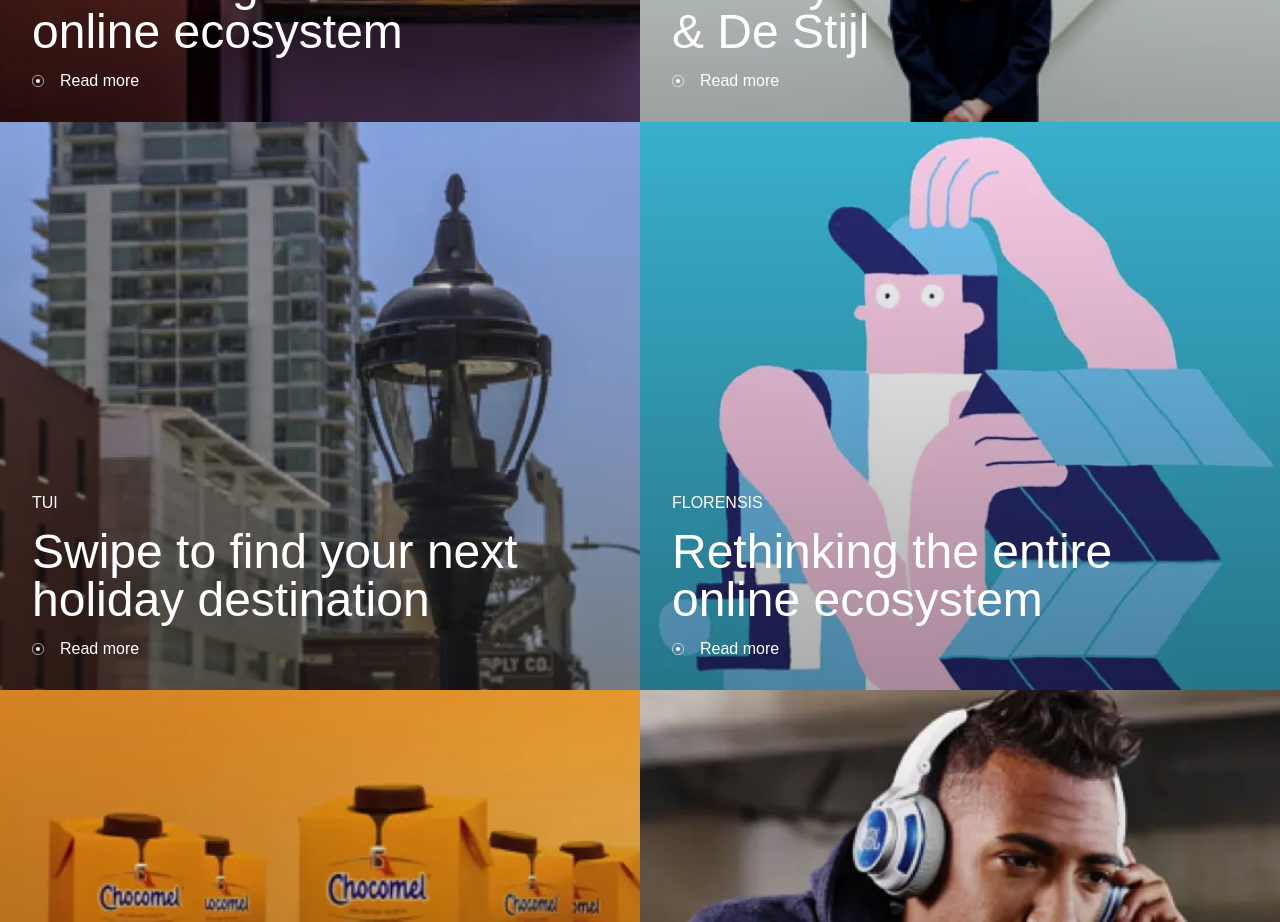
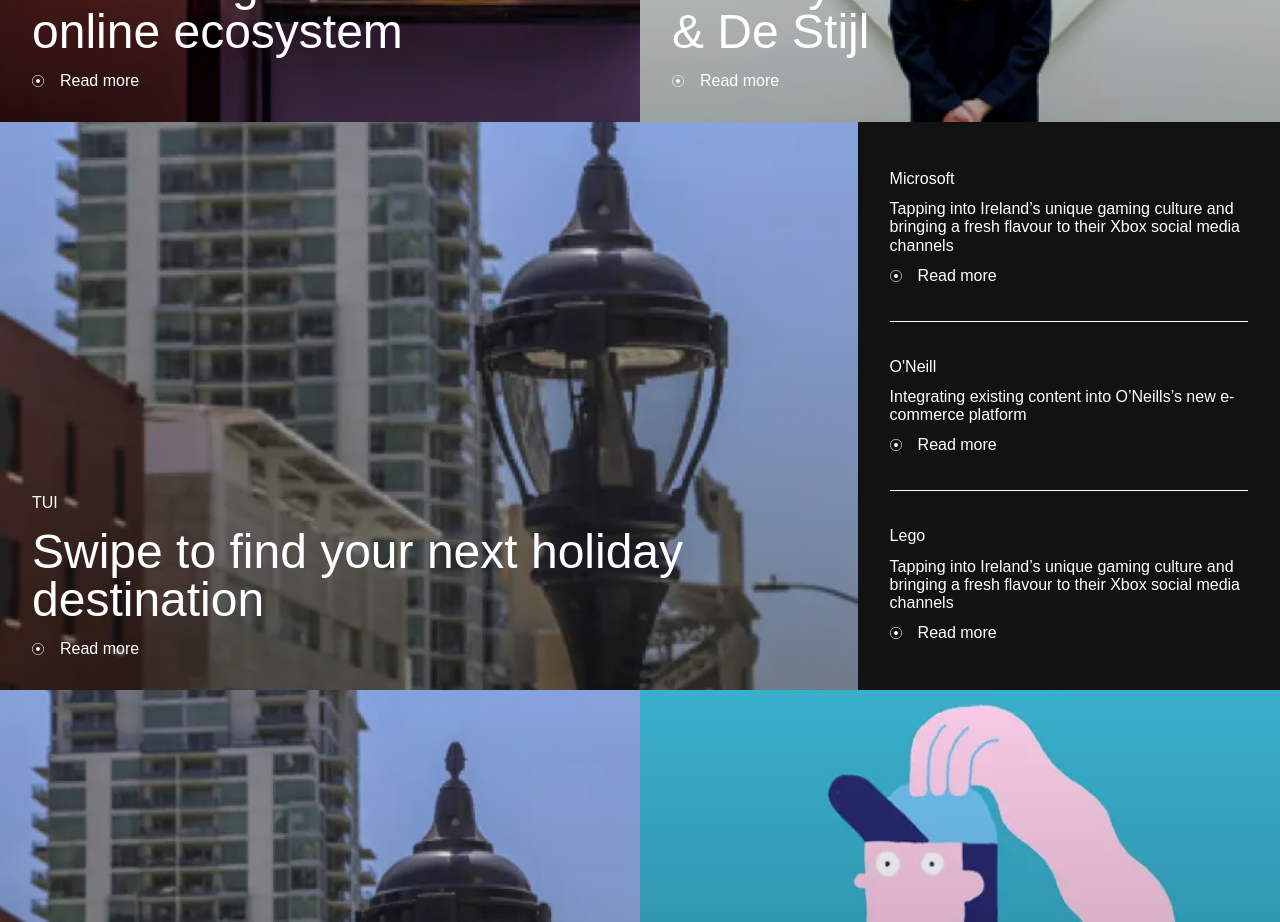
Before and after one commit to nikita-rudenko/deptest, a Next.js app: page / in a window 1280 px wide. Shown: the part 1780-2702 px from the top of the page. Built offline with nearby package versions, Linux system fonts and the light colour scheme; a web font is replaced by a local one.

Commit message:
feat: add client note component

```diff
--- /dev/null
+++ b/components/ClientNoteSection/ClientNote.tsx
@@ -0,0 +1,26 @@
+import { Box } from "components/Box"
+import { ReadMore } from "components/ReadMore"
+import { Typography } from "components/Typography"
+
+import { Note } from "./ClientNoteSection.data"
+
+type ClientNoteProps = Note
+
+const ClientNote = ({
+  clientName,
+  description,
+}: ClientNoteProps): JSX.Element => {
+  return (
+    <Box>
+      <Typography as="h3" variant="2xs" css={{ marginBottom: "12px" }}>
+        {clientName}
+      </Typography>
+      <Typography as="p" variant="2xs" css={{ marginBottom: "12px" }}>
+        {description}
+      </Typography>
+
+      <ReadMore />
+    </Box>
+  )
+}
+export default ClientNote
--- /dev/null
+++ b/components/ClientNoteSection/ClientNoteSection.data.ts
@@ -0,0 +1,22 @@
+export type Note = {
+  clientName: string
+  description: string
+}
+
+export const data: Note[] = [
+  {
+    clientName: "Microsoft",
+    description:
+      "Tapping into Ireland’s unique gaming culture and bringing a fresh flavour to their Xbox social media channels",
+  },
+  {
+    clientName: "O'Neill",
+    description:
+      "Integrating existing content into O’Neills’s new e-commerce platform",
+  },
+  {
+    clientName: "Lego",
+    description:
+      "Tapping into Ireland’s unique gaming culture and bringing a fresh flavour to their Xbox social media channels",
+  },
+]
--- /dev/null
+++ b/components/ClientNoteSection/ClientNoteSection.styled.ts
@@ -0,0 +1,42 @@
+import { Box } from "components/Box"
+import { styled } from "stitches.config"
+
+export const Container = styled(Box, {
+  "display": "flex",
+  "flexDirection": "column",
+
+  "@lg": {
+    display: "grid",
+  },
+
+  "variants": {
+    cardPosition: {
+      left: {
+        gridTemplateColumns: "67% 1fr",
+      },
+      right: {
+        gridTemplateColumns: "1fr 67%",
+        flexDirection: "column-reverse",
+      },
+    },
+  },
+})
+
+export const NotesList = styled(Box, {
+  "color": "$fWhite",
+  "display": "flex",
+  "justifyContent": "center",
+  "flexDirection": "column",
+  "padding": "32px",
+
+  "> *:not(:last-child)": {
+    "&::after": {
+      margin: "36px 0",
+      content: "",
+      display: "block",
+      width: "100%",
+      height: "1px",
+      background: "#fff",
+    },
+  },
+})
--- /dev/null
+++ b/components/ClientNoteSection/ClientNoteSection.tsx
@@ -0,0 +1,31 @@
+import { ClientCard } from "components/ClientCard"
+import { ClientCase } from "data/clients"
+
+import ClientNote from "./ClientNote"
+import { data } from "./ClientNoteSection.data"
+import * as Styled from "./ClientNoteSection.styled"
+
+type ClientNoteSectionProps = {
+  card: ClientCase
+  cardPosition: "left" | "right"
+}
+
+const ClientNoteSection = ({
+  card,
+  cardPosition,
+}: ClientNoteSectionProps): JSX.Element => {
+  return (
+    <Styled.Container cardPosition={cardPosition}>
+      {cardPosition === "left" && <ClientCard {...card} />}
+
+      <Styled.NotesList>
+        {data.map((note) => (
+          <ClientNote key={note.clientName} {...note} />
+        ))}
+      </Styled.NotesList>
+
+      {cardPosition === "right" && <ClientCard {...card} />}
+    </Styled.Container>
+  )
+}
+export default ClientNoteSection
--- /dev/null
+++ b/components/ReadMore/ReadMore.tsx
@@ -0,0 +1,24 @@
+import { Box } from "components/Box"
+import { PointIcon } from "components/SVG"
+import { Typography } from "components/Typography"
+
+export function ReadMore(): JSX.Element {
+  return (
+    <Typography
+      as="a"
+      variant="2xs"
+      css={{
+        "display": "none",
+        "@md": {
+          display: "flex",
+          alignItems: "center",
+        },
+      }}
+    >
+      <Box css={{ marginRight: "16px" }}>
+        <PointIcon />
+      </Box>
+      Read more
+    </Typography>
+  )
+}
--- /dev/null
+++ b/components/ReadMore/index.ts
@@ -0,0 +1 @@
+export { ReadMore } from "./ReadMore"
--- a/pages/index.tsx
+++ b/pages/index.tsx
@@ -1,4 +1,5 @@
 import { Box } from "components/Box"
+import ClientNoteSection from "components/ClientNoteSection/ClientNoteSection"
 import { ClientSection } from "components/ClientSection"
 import { CTA } from "components/CTA"
 import { HeroSection } from "components/HeroSection"
@@ -11,6 +12,7 @@ function Home(): JSX.Element {
       <CTA />
       <ClientSection left={clients[0]} right={clients[1]} />
       <ClientSection left={clients[2]} right={clients[3]} />
+      <ClientNoteSection card={clients[4]} cardPosition="left" />
       <ClientSection left={clients[4]} right={clients[5]} />
       <ClientSection left={clients[6]} right={clients[7]} />
       <ClientSection left={clients[8]} right={clients[9]} />
```
